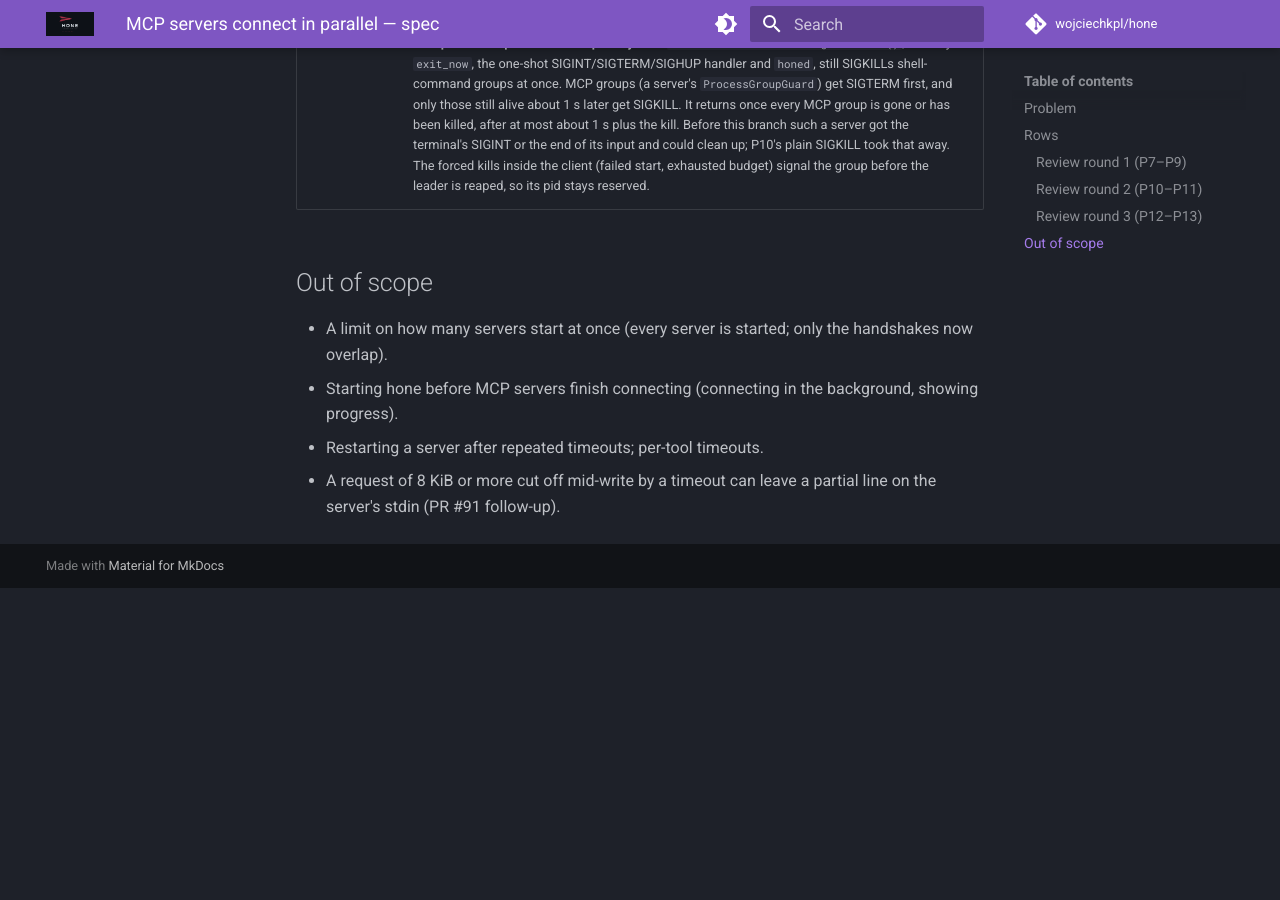
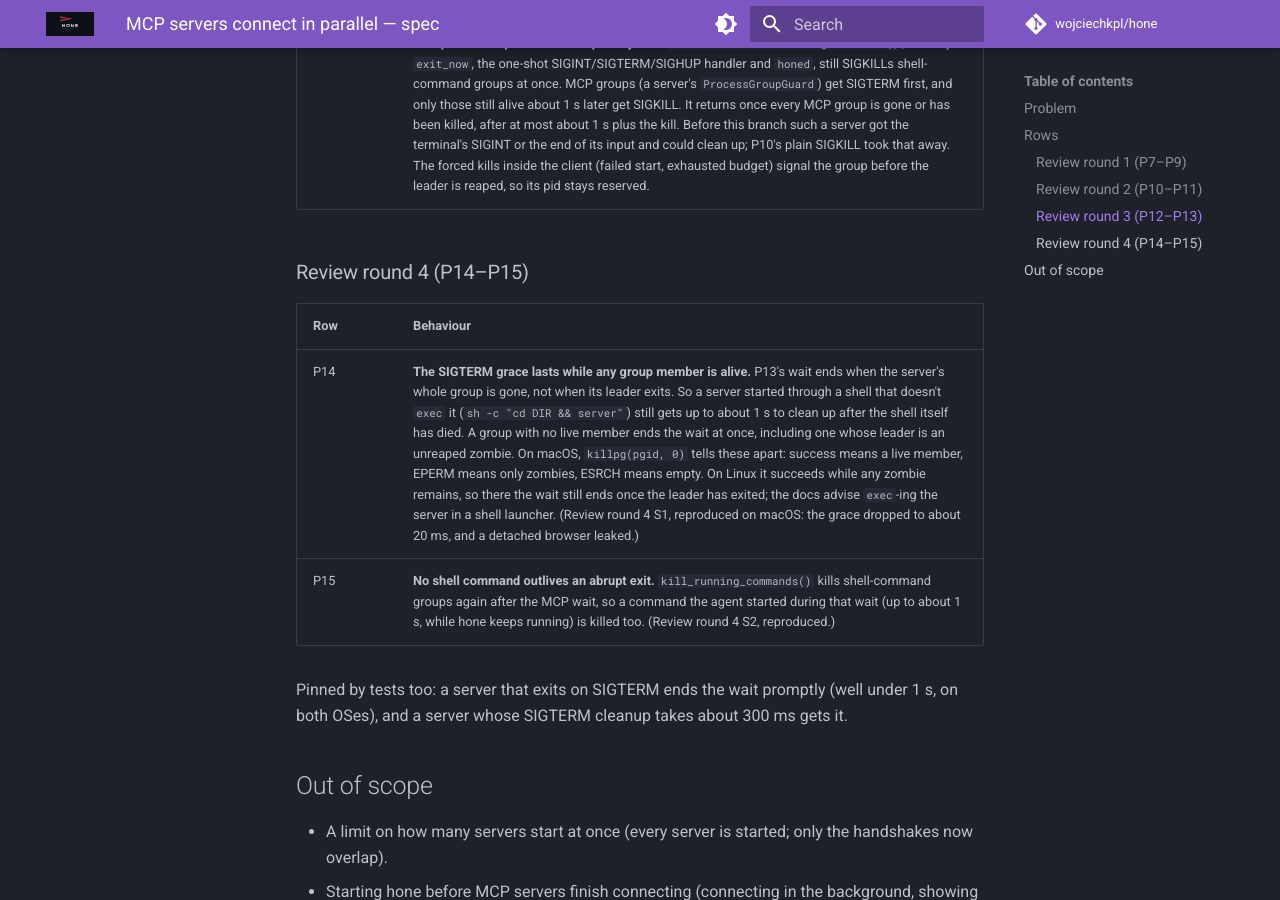
Before and after one commit to wojciechkpl/hone, an MkDocs documentation site: the page built from docs/plans/mcp-parallel-connect-spec.md, in a window 1280 px wide and 900 px high, scrolled down 2923 px. Built offline with MkDocs 1.6.1 and Material for MkDocs 9.7.7, drawn with Linux system fonts in a browser that asks for light colours; comment, search, counter and statistics services are not loaded; before the commit the page ends 3511 px from its top, so only the background shows below that; some of the changed text lies outside the part shown.

Commit message:
docs(spec): review round 4 rows (P14-P15)

```diff
--- a/docs/plans/mcp-parallel-connect-spec.md
+++ b/docs/plans/mcp-parallel-connect-spec.md
@@ -1,6 +1,6 @@
 # MCP servers connect in parallel — spec
 
-Branch `fix/mcp-parallel-connect`. Contract for the TDD rounds: rows P1–P13.
+Branch `fix/mcp-parallel-connect`. Contract for the TDD rounds: rows P1–P15.
 
 ## Problem
 
@@ -75,6 +75,15 @@ Not covered: a crash (panic, which aborts in release) or `kill -9`/OOM of hone.
 | P12 | **A TUI exit shuts MCP servers down gracefully.** The TUI's exit guard (`KillCommandsOnExit`) kills only shell-command groups, through a new `hone_tools::kill_shell_commands()`. MCP servers are left to `main`'s `McpManager::shutdown()`: the notification, input closed, up to 5 s, then the group kill. So a server that cleans up when its input ends (closing a browser it started, saving state) still does. (Review round 3 M1, reproduced: since P10 the guard SIGKILLed every MCP group first, so the graceful shutdown found them dead.) |
 | P13 | **Abrupt exits stop MCP servers politely first.** `hone_tools::kill_running_commands()`, used by `exit_now`, the one-shot SIGINT/SIGTERM/SIGHUP handler and `honed`, still SIGKILLs shell-command groups at once. MCP groups (a server's `ProcessGroupGuard`) get SIGTERM first, and only those still alive about 1 s later get SIGKILL. It returns once every MCP group is gone or has been killed, after at most about 1 s plus the kill. Before this branch such a server got the terminal's SIGINT or the end of its input and could clean up; P10's plain SIGKILL took that away. The forced kills inside the client (failed start, exhausted budget) signal the group before the leader is reaped, so its pid stays reserved. |
 
+### Review round 4 (P14–P15)
+
+| Row | Behaviour |
+|---|---|
+| P14 | **The SIGTERM grace lasts while any group member is alive.** P13's wait ends when the server's whole group is gone, not when its leader exits. So a server started through a shell that doesn't `exec` it (`sh -c "cd DIR && server"`) still gets up to about 1 s to clean up after the shell itself has died. A group with no live member ends the wait at once, including one whose leader is an unreaped zombie. On macOS, `killpg(pgid, 0)` tells these apart: success means a live member, EPERM means only zombies, ESRCH means empty. On Linux it succeeds while any zombie remains, so there the wait still ends once the leader has exited; the docs advise `exec`-ing the server in a shell launcher. (Review round 4 S1, reproduced on macOS: the grace dropped to about 20 ms, and a detached browser leaked.) |
+| P15 | **No shell command outlives an abrupt exit.** `kill_running_commands()` kills shell-command groups again after the MCP wait, so a command the agent started during that wait (up to about 1 s, while hone keeps running) is killed too. (Review round 4 S2, reproduced.) |
+
+Pinned by tests too: a server that exits on SIGTERM ends the wait promptly (well under 1 s, on both OSes), and a server whose SIGTERM cleanup takes about 300 ms gets it.
+
 ## Out of scope
 
 - A limit on how many servers start at once (every server is started; only
```
